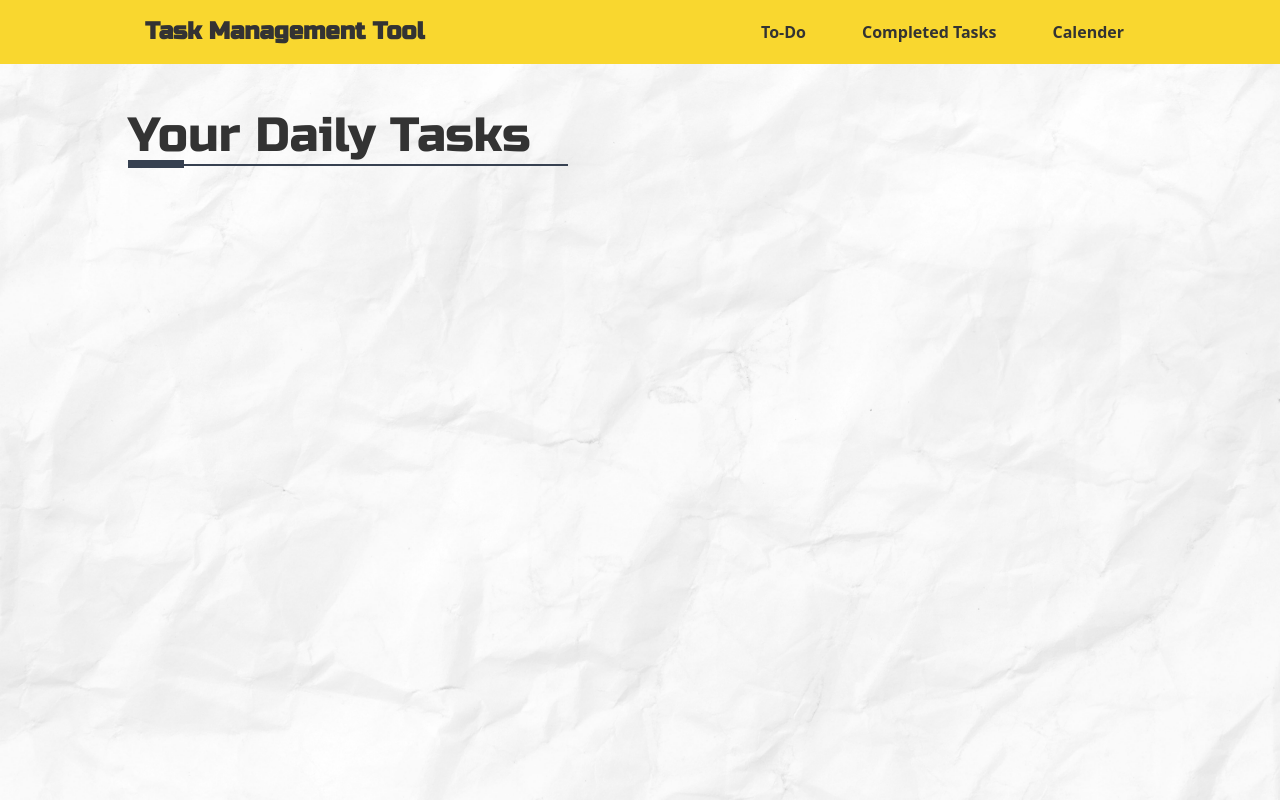
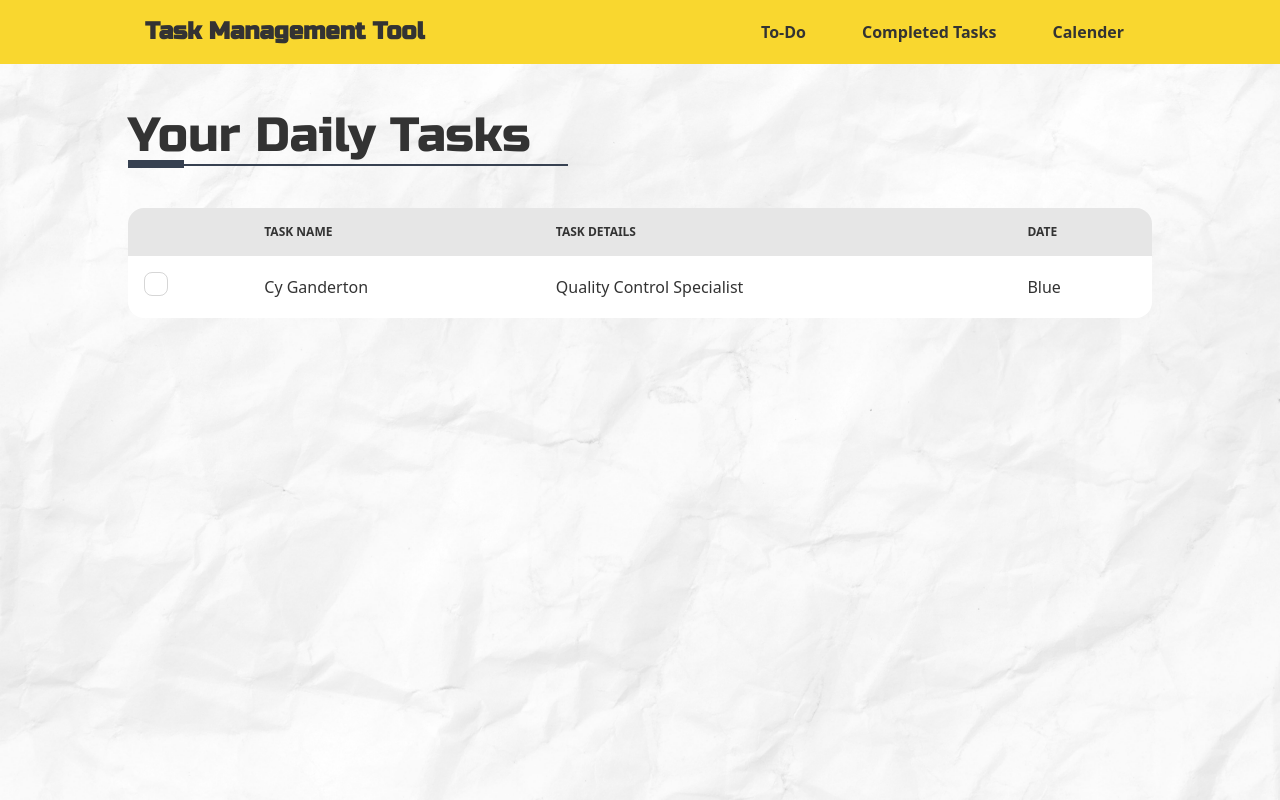
Before and after one commit to TaseenFuadJeem/task-managment-tool, a React (Create React App) app: page / in a window 1280 px wide. Built offline with nearby package versions, Linux system fonts and the light colour scheme.

Commit message:
Added post and put method

```diff
--- a/src/Components/Home/Home.js
+++ b/src/Components/Home/Home.js
@@ -8,6 +8,32 @@ const Home = () => {
                 <div className='w-14 border-t-8 border-gray-700'></div>
                 <div className='lg:w-96 w-64 mt-1 border-t-2 border-gray-700'></div>
             </span>
+
+            <div class="overflow-x-auto mt-10">
+                <table class="table w-full">
+                    <thead>
+                        <tr>
+                            <th></th>
+                            <th>Task Name</th>
+                            <th>Task Details</th>
+                            <th>Date</th>
+                        </tr>
+                    </thead>
+                    <tbody>
+                        <tr>
+                            <th>
+                                <label>
+                                    <input type="checkbox" class="checkbox" />
+                                </label>
+                            </th>
+                            <td>Cy Ganderton</td>
+                            <td>Quality Control Specialist</td>
+                            <td>Blue</td>
+                        </tr>
+                    </tbody>
+                </table>
+            </div>
+
         </section >
     );
 };
--- a/src/Components/To-do/Todo.js
+++ b/src/Components/To-do/Todo.js
@@ -25,12 +25,27 @@ const Todo = () => {
     const handleOpen = () => setOpen(true);
     const handleClose = () => setOpen(false);
 
-    const { register, formState: { errors }, handleSubmit } = useForm();
+    const { register, formState: { errors }, handleSubmit, reset } = useForm();
 
     const [date, setDate] = useState(new Date())
 
     const onSubmit = (data) => {
-        console.log(data)
+
+        const url = "http://localhost:5000/add-a-new-task";
+
+        fetch(url, {
+            method: 'POST',
+            headers: {
+                'content-type': 'application/json'
+            },
+            body: JSON.stringify(data)
+        })
+            .then(res => res.json())
+            .then(result => {
+                console.log(result);
+                reset();
+            });
+
     };
 
     return (
@@ -54,7 +69,7 @@ const Todo = () => {
                 aria-labelledby="modal-modal-title"
                 aria-describedby="modal-modal-description"
             >
-                <Box className='lg:w-2/5 w-11/12 lg:max-h-[96%]' sx={style}>
+                <Box className='lg:w-2/5 w-11/12' sx={style}>
                     <div className='flex justify-between    '>
                         <h1 className='text-xl font-bold underline underline-offset-2 mb-4'>Add a new task</h1>
                         <label onClick={handleClose} class="btn btn-primary btn-sm btn-circle">✕</label>
@@ -93,7 +108,7 @@ const Todo = () => {
                                 </label>
                             </div>
 
-                            <div className='flex justify-center items-center'>
+                            <div className='lg:flex justify-center items-center'>
                                 <DayPicker
                                     mode="single"
                                     selected={date}
```
Also changed, not shown: package.json (+15 -1 lines), 1 other file (tests, documents, lock files or other folders).
